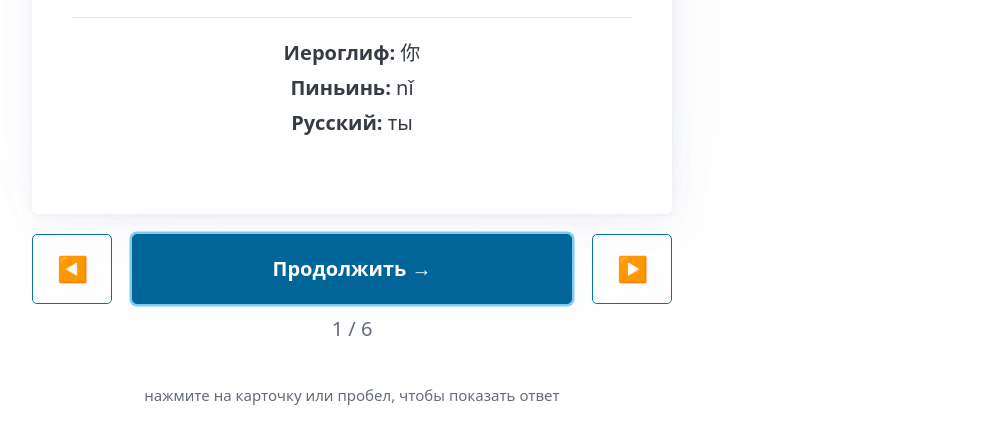
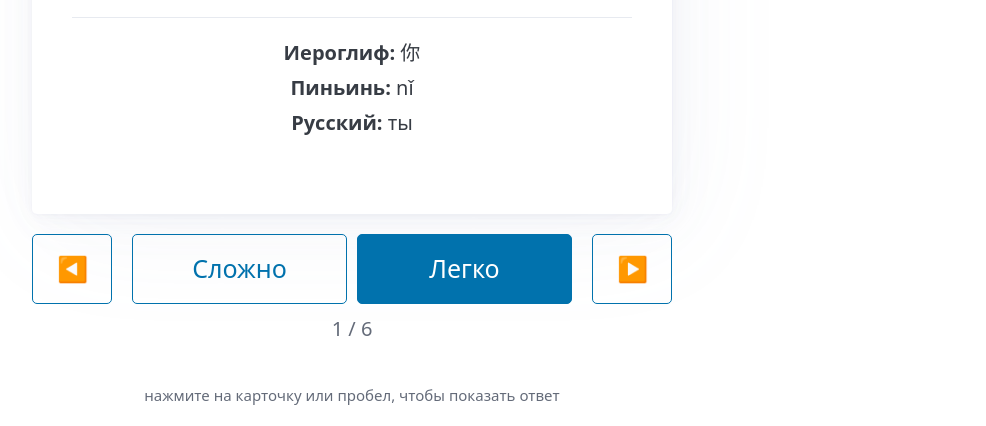
Before and after one commit to zsxoff/chinese-trainer.github.io, a plain HTML site: page index.html in a window 1280 px wide. Both pictures are taken after a click on the button "Показать ответ". Shown: the part 374-800 px from the top of the page, without its empty margins (288-1274 px from the left). Drawn offline with nearby package versions, Linux system fonts and the light colour scheme.

Commit message:
feat: add hard and easy buttons logic

```diff
--- a/css/style.css
+++ b/css/style.css
@@ -172,6 +172,25 @@ button#theme-btn {
   width: 4rem;
   font-size: 1.25rem;
 }
+.nav-center {
+  display: flex;
+  align-items: stretch;
+}
+.nav-center > * {
+  flex: 1;
+  margin: 0;
+}
+#difficulty {
+  display: flex;
+  gap: 0.5rem;
+}
+#difficulty button {
+  flex: 1;
+  margin: 0;
+}
+#difficulty[hidden] {
+  display: none;
+}
 #counter {
   text-align: center;
   margin-top: 0.5rem;
--- a/index.html
+++ b/index.html
@@ -133,7 +133,13 @@
 
       <div class="nav-buttons">
         <button id="prev" class="outline" title="Предыдущий (←)">◀</button>
-        <button id="show-answer">Показать ответ</button>
+        <div class="nav-center">
+          <button id="show-answer">Показать ответ</button>
+          <div id="difficulty" hidden>
+            <button id="hard-btn" class="outline">Сложно</button>
+            <button id="easy-btn">Легко</button>
+          </div>
+        </div>
         <button id="next" class="outline" title="Следующий (→)">▶</button>
       </div>
 
--- a/js/script.js
+++ b/js/script.js
@@ -17,6 +17,9 @@
   const prevBtn = document.getElementById("prev");
   const nextBtn = document.getElementById("next");
   const showBtn = document.getElementById("show-answer");
+  const difficultyEl = document.getElementById("difficulty");
+  const easyBtn = document.getElementById("easy-btn");
+  const hardBtn = document.getElementById("hard-btn");
   const counterEl = document.getElementById("counter");
 
   function shuffle(arr) {
@@ -34,6 +37,8 @@
       showBtn.disabled = true;
       prevBtn.disabled = true;
       nextBtn.disabled = true;
+      difficultyEl.hidden = true;
+      showBtn.hidden = false;
       counterEl.textContent = "";
       return;
     }
@@ -44,6 +49,8 @@
     if (currentQuizMode === "qa") {
       displayEl.classList.add("qa");
       displayEl.textContent = item.q;
+      showBtn.hidden = false;
+      difficultyEl.hidden = true;
       if (answerShown) {
         answerContent.innerHTML = "<p>" + item.a + "</p>";
         answerEl.hidden = false;
@@ -70,9 +77,12 @@
           item.ru +
           "</p>";
         answerEl.hidden = false;
-        showBtn.textContent = "Продолжить →";
+        showBtn.hidden = true;
+        difficultyEl.hidden = false;
       } else {
         answerEl.hidden = true;
+        showBtn.hidden = false;
+        difficultyEl.hidden = true;
         showBtn.textContent = "Показать ответ";
       }
     }
@@ -105,6 +115,12 @@
     currentIndex = (currentIndex + 1) % lessonWords.length;
     answerShown = false;
     render();
+  }
+
+  function markHard() {
+    if (!lessonWords.length) return;
+    lessonWords.push(lessonWords[currentIndex]);
+    nextWord();
   }
 
   function selectLesson(lesson) {
@@ -195,6 +211,8 @@
   card.addEventListener("click", showAnswer);
   prevBtn.addEventListener("click", prevWord);
   nextBtn.addEventListener("click", nextWord);
+  easyBtn.addEventListener("click", nextWord);
+  hardBtn.addEventListener("click", markHard);
 
   document.addEventListener("keydown", function (e) {
     if (e.target.tagName === "SELECT") return;
```
